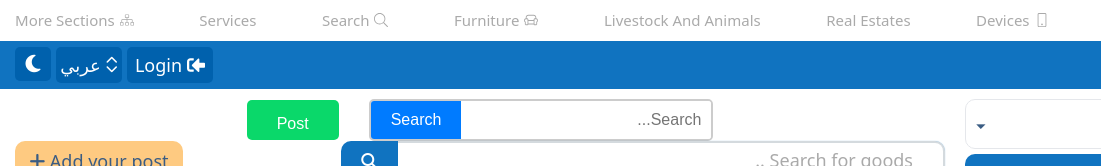
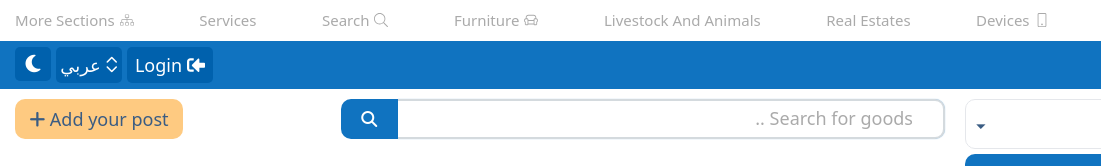
Before and after one commit to mh-munir/our-project, a plain HTML site: page index.html in a window 1280 px wide. Shown: the top 166 px of the page, 0-1101 px from the left. Drawn offline with nearby package versions, Linux system fonts and the light colour scheme.

Commit message:
removed test search bar

```diff
--- a/index.html
+++ b/index.html
@@ -219,15 +219,6 @@
 
     <main class="main">
       <div class="main-content">
-        <div class="test-search--box">
-          <div class="search-container">
-            <input type="text" class="search-input" placeholder="Search..." />
-            <button class="search-button">Search</button>
-          </div>
-          <div class="button-container">
-            <button class="post-button">Post</button>
-          </div>
-        </div>
         <div class="main-top">
           <a href="post.html" class="btn top-add--post"
             ><span><i class="fa-solid fa-plus"></i></span> Add your post</a
```
Also changed, not shown: postagreement.html (+2 -2 lines).
